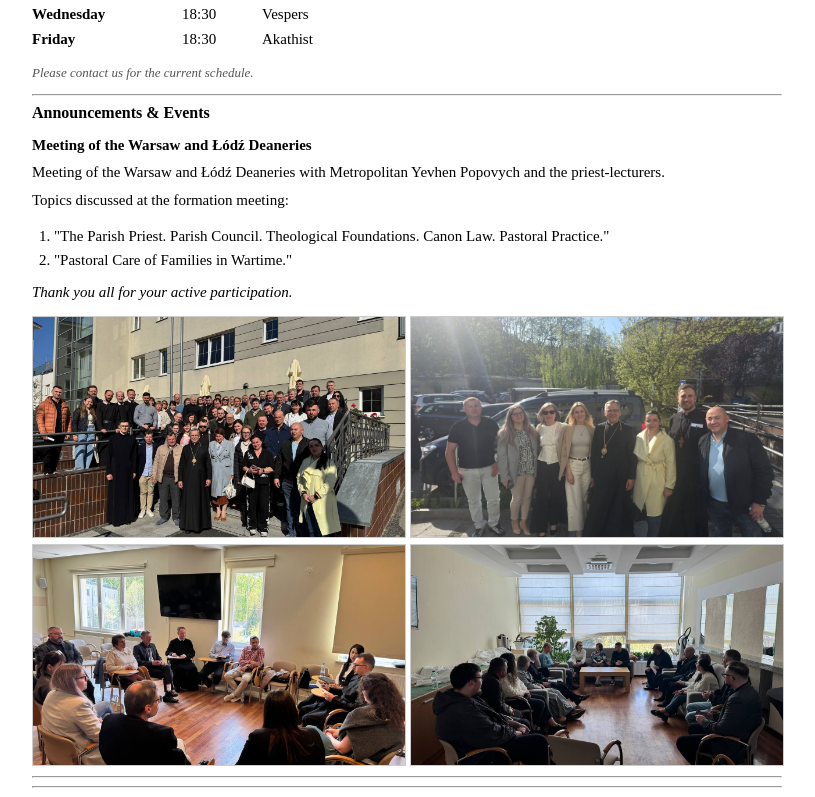
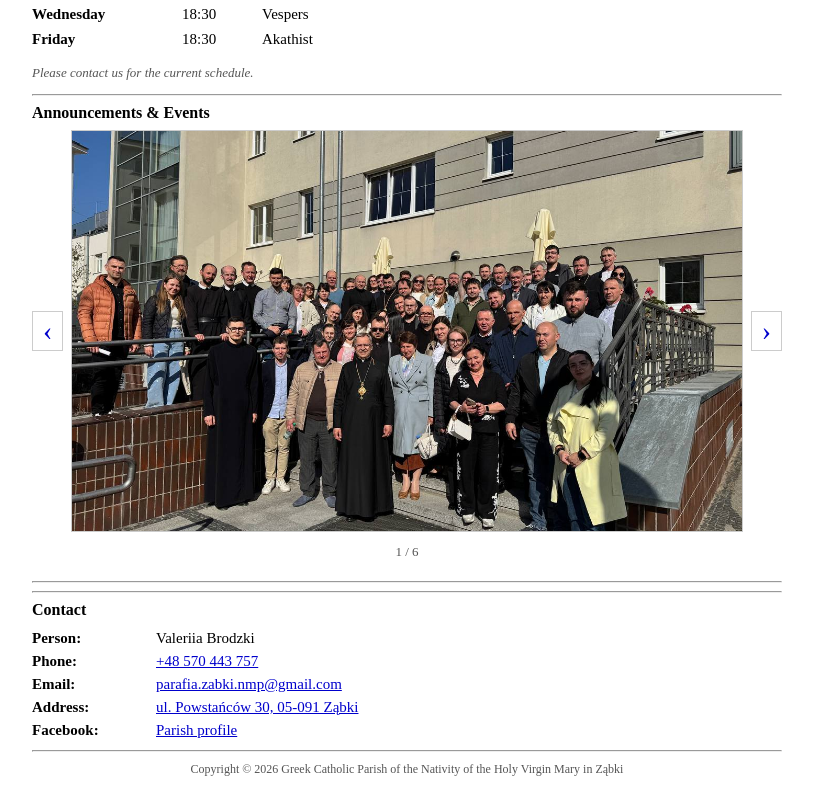
Before and after one commit to oleksandrserkov/parafia-zabki, a Next.js app: page / in a window 1280 px wide. Shown: the part 760-1557 px from the top of the page, without its empty margins (233-1048 px from the left). Built offline with nearby package versions, Linux system fonts and the light colour scheme.

Commit message:
Replace event grid with photo carousel, add 2 new photos

```diff
--- /dev/null
+++ b/app/Carousel.js
@@ -0,0 +1,37 @@
+'use client'
+
+import { useState } from 'react'
+import Image from 'next/image'
+import styles from './carousel.module.css'
+
+const IMAGES = [
+  '/event2.jpg',
+  '/event4.jpg',
+  '/event5.jpg',
+  '/event6.jpg',
+  '/event1.jpg',
+  '/event3.jpg',
+]
+
+export default function Carousel() {
+  const [idx, setIdx] = useState(0)
+  const prev = () => setIdx(i => (i - 1 + IMAGES.length) % IMAGES.length)
+  const next = () => setIdx(i => (i + 1) % IMAGES.length)
+
+  return (
+    <div className={styles.wrap}>
+      <button className={styles.btn} onClick={prev} aria-label="Previous">&#8249;</button>
+      <div className={styles.imgWrap}>
+        <Image
+          src={IMAGES[idx]}
+          alt={`Zdjęcie ${idx + 1}`}
+          fill
+          style={{ objectFit: 'cover' }}
+          priority={idx === 0}
+        />
+      </div>
+      <button className={styles.btn} onClick={next} aria-label="Next">&#8250;</button>
+      <p className={styles.counter}>{idx + 1} / {IMAGES.length}</p>
+    </div>
+  )
+}
--- /dev/null
+++ b/app/carousel.module.css
@@ -0,0 +1,40 @@
+.wrap {
+  display: flex;
+  align-items: center;
+  gap: 8px;
+  margin-top: 6px;
+  flex-wrap: wrap;
+}
+
+.imgWrap {
+  position: relative;
+  flex: 1;
+  min-width: 200px;
+  height: 400px;
+  border: 1px solid #cccccc;
+}
+
+.btn {
+  font-family: "Times New Roman", Times, serif;
+  font-size: 28px;
+  background: none;
+  border: 1px solid #cccccc;
+  padding: 0 10px;
+  cursor: pointer;
+  color: #0000cc;
+  line-height: 1;
+  align-self: center;
+  height: 40px;
+}
+
+.btn:hover {
+  color: #cc0000;
+}
+
+.counter {
+  width: 100%;
+  text-align: center;
+  font-size: 13px;
+  color: #555555;
+  margin-top: 4px;
+}
--- a/app/page.js
+++ b/app/page.js
@@ -4,6 +4,7 @@ import { useState, useEffect } from 'react'
 import Image from 'next/image'
 import styles from './page.module.css'
 import FacebookFeed from './FacebookFeed'
+import Carousel from './Carousel'
 
 const FB_URL = 'https://www.facebook.com/people/Parafia-greckokatolicka-pw-narodzenia-NMP-w-Z%C4%85bkach/61556733593364/'
 const MAPS_URL = 'https://maps.google.com/?q=ul.+Powsta%C5%84c%C3%B3w+30+Z%C4%85bki+Polska'
@@ -174,28 +175,7 @@ export default function Home() {
       <hr />
 
       <h2 className={styles.sectionTitle}>{c.events.heading}</h2>
-
-      <div className={styles.eventPost}>
-        <h3 className={styles.eventTitle}>{c.eventPost.heading}</h3>
-        <p className={styles.bodyText}>{c.eventPost.body}</p>
-        <p className={styles.eventTopicsLabel}>{c.eventPost.topicsLabel}</p>
-        <ol className={styles.eventTopics}>
-          {c.eventPost.topics.map((t, i) => <li key={i}>{t}</li>)}
-        </ol>
-        <p className={styles.bodyText}><em>{c.eventPost.thanks}</em></p>
-        <div className={styles.eventGrid}>
-          {['event2.jpg','event4.jpg','event1.jpg','event3.jpg'].map((img, i) => (
-            <Image
-              key={i}
-              src={`/${img}`}
-              alt={`${c.eventPost.heading} - zdjęcie ${i + 1}`}
-              width={350}
-              height={260}
-              className={styles.eventImg}
-            />
-          ))}
-        </div>
-      </div>
+      <Carousel />
 
       <hr />
 
```
Also changed, not shown: 2 other files (tests, documents, lock files or other folders).
